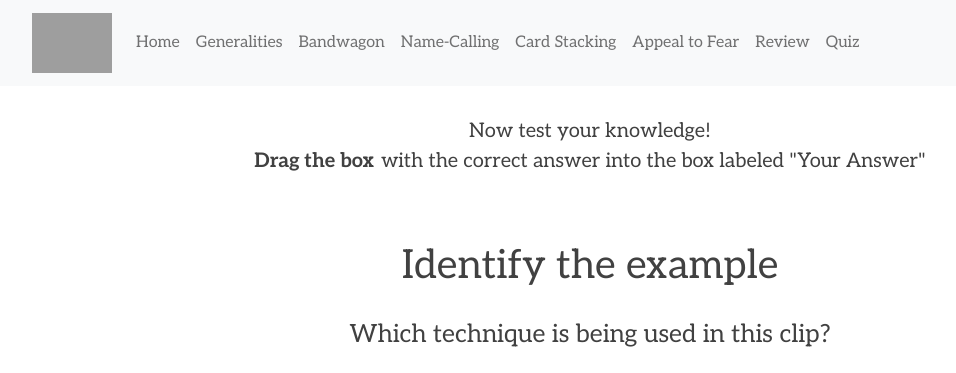
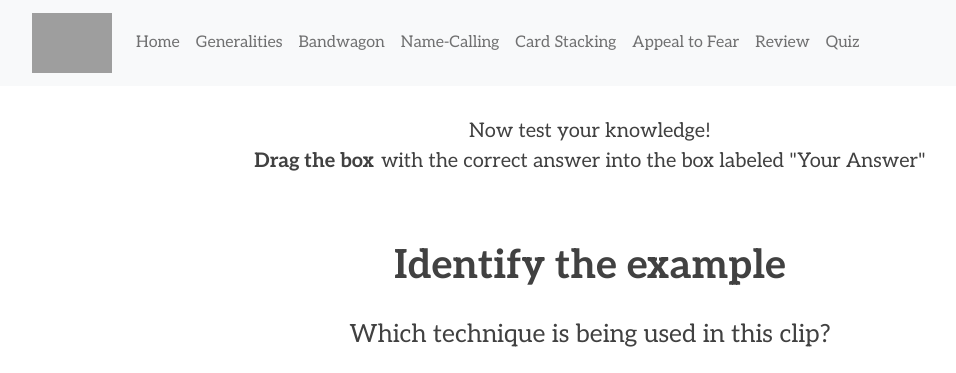
Before and after one commit to trishataparia/spring25-ui-final, a Flask app: page /quiz_part_2/1 in a window 1280 px wide. Shown: the top 373 px of the page, without its empty margins (50-1006 px from the left). Run offline with Flask 3, Linux system fonts and the light colour scheme; parts of the project's set-up code (start-up, migrations or seed data) failed here and were passed over; some libraries are stand-ins or nearby versions; grey boxes are pictures that could not be loaded.

Commit message:
Update quiz_part_2.css

```diff
--- a/static/quiz_part_2.css
+++ b/static/quiz_part_2.css
@@ -44,7 +44,8 @@
     font-size: 40px;
     margin-top: 60px;
     white-space: nowrap;
-    color: rgb(65, 65, 65)
+    color: rgb(65, 65, 65);
+    font-weight: bolder;
 }
 #question{
     font-size: 25px;
```
